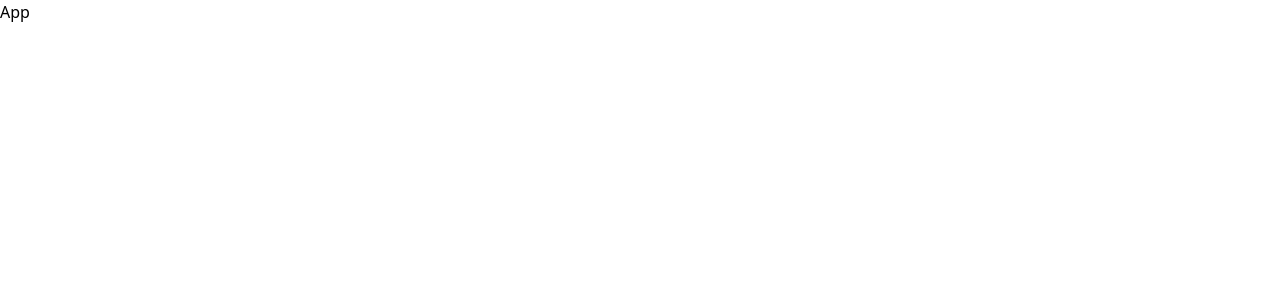
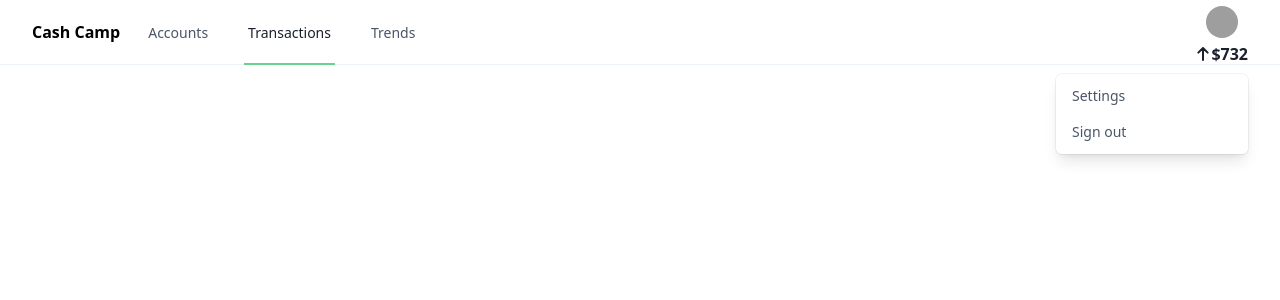
Before and after one commit to rylandking/MERN-Auth-Starter, a React (Create React App) app in the folder client/: page / in a window 1280 px wide. Shown: the top 300 px of the page. Built offline with nearby package versions, Linux system fonts and the light colour scheme; grey boxes are pictures that could not be loaded.

Commit message:
JSX draft of Navbar

```diff
--- a/client/public/index.html
+++ b/client/public/index.html
@@ -15,10 +15,6 @@
   </head>
   <body>
     <noscript>You need to enable JavaScript to run this app.</noscript>
-    <script
-      src="https://cdn.jsdelivr.net/gh/alpinejs/alpine@v2.0.1/dist/alpine.js"
-      defer
-    ></script>
     <div id="root"></div>
   </body>
 </html>
--- a/client/src/App.js
+++ b/client/src/App.js
@@ -1,10 +1,16 @@
 import React, { Fragment } from 'react';
+import { BrowserRouter as Router } from 'react-router-dom';
+import Navbar from './components/layout/Navbar';
 import './App.css';
 
 const App = () => (
-  <Fragment>
-    <h1>App</h1>
-  </Fragment>
+  <Router>
+    <Fragment>
+      <div class='min-h-screen bg-white'>
+        <Navbar />
+      </div>
+    </Fragment>
+  </Router>
 );
 
 export default App;
--- /dev/null
+++ b/client/src/components/layout/Navbar.js
@@ -0,0 +1,187 @@
+import React from 'react';
+import { Link } from 'react-router-dom';
+
+export const Navbar = () => {
+  return (
+    <nav
+      data-todo-x-data='{ open: false }'
+      className='bg-white border-b border-gray-200'
+    >
+      {/* Desktop Nav */}
+      <div className='max-w-7xl mx-auto px-4 sm:px-6 lg:px-8'>
+        <div className='flex justify-between h-16'>
+          <div className='flex'>
+            <div className='flex-shrink-0 flex items-center'>
+              <h1 className='hidden sm:block font-bold text-grey-900 w-auto'>
+                Cash Camp
+              </h1>
+            </div>
+            {/* Mobile Nav Button */}
+            <div className='flex items-center sm:hidden'>
+              <button
+                data-todo-x-data='{ open: true }'
+                className='inline-flex items-center justify-center rounded-md text-gray-900 focus:outline-none focus:text-green-500 transition duration-150 ease-in-out'
+              >
+                <h1 className='block font-bold text-grey-900 w-auto mr-1'>
+                  Cash Camp
+                </h1>
+                <svg
+                  className='h-5 w-5'
+                  stroke='currentColor'
+                  fill='none'
+                  viewBox='0 0 24 24'
+                >
+                  <path
+                    className='inline-flex'
+                    fill-rule='evenodd'
+                    stroke-width='2'
+                    d='M19 9l-7 7-7-7'
+                    clip-rule='evenodd'
+                  />
+                </svg>
+              </button>
+            </div>
+            {/* END - Mobile Nav Button */}
+            <div className='hidden sm:-my-px sm:ml-6 sm:flex'>
+              <Link
+                to='/'
+                className='inline-flex items-center px-1 pt-1 border-b-2 border-transparent text-sm font-medium leading-5 text-gray-700 hover:text-gray-800 hover:border-gray-500 focus:outline-none focus:text-gray-800 focus:border-gray-500 transition duration-150 ease-in-out'
+              >
+                Accounts
+              </Link>
+              <Link
+                to='/'
+                className='ml-8 inline-flex items-center px-1 pt-1 border-b-2 border-green-400 text-sm font-medium leading-5 text-gray-900 focus:outline-none focus:border-green-600 transition duration-150 ease-in-out'
+              >
+                Transactions
+              </Link>
+              <Link
+                to='/'
+                className='ml-8 inline-flex items-center px-1 pt-1 border-b-2 border-transparent text-sm font-medium leading-5 text-gray-700 hover:text-gray-800 hover:border-gray-500 focus:outline-none focus:text-gray-800 focus:border-gray-500 transition duration-150 ease-in-out'
+              >
+                Trends
+              </Link>
+            </div>
+          </div>
+          {/* Profile Stats - Desktop */}
+          <div className='sm:ml-6 sm:flex sm:items-center pt-3 py-1'>
+            <div className='ml-3 relative' x-data='{ open: false }'>
+              <div>
+                <button className='flex text-sm border-transparent rounded-full focus:outline-none focus:border-gray-300 transition duration-150 ease-in-out'>
+                  <div className='flex flex-col items-center text-center'>
+                    <img
+                      className='inline-block h-8 w-8 rounded-full mb-1'
+                      src='https://images.unsplash.com/photo-1505503693641-1926193e8d57?ixlib=rb-1.2.1&ixid=eyJhcHBfaWQiOjEyMDd9&auto=format&fit=facearea&facepad=2&w=256&h=256&q=80'
+                      alt=''
+                    />
+                    <h2 className='hidden text-xl font-bold text-gray-900'>
+                      Matt
+                    </h2>
+                    <h2 className='text-base font-bold text-gray-900 inline-flex'>
+                      <span>
+                        <svg
+                          className='h-4 w-4 mt-1'
+                          fill='none'
+                          viewBox='0 0 24 24'
+                          stroke='currentColor'
+                        >
+                          <path
+                            stroke-linecap='round'
+                            stroke-linejoin='round'
+                            stroke-width='3'
+                            d='M5 10l7-7m0 0l7 7m-7-7v18'
+                          />
+                        </svg>
+                      </span>
+                      $732
+                    </h2>
+                  </div>
+                </button>
+              </div>
+              <div className='origin-top-right absolute right-0 mt-2 w-48 rounded-md shadow-lg'>
+                <div className='py-1 rounded-md bg-white shadow-xs'>
+                  <Link
+                    to='#'
+                    className='block px-4 py-2 text-sm leading-5 text-gray-700 hover:bg-gray-100 focus:outline-none focus:bg-gray-100 transition duration-150 ease-in-out'
+                  >
+                    Settings
+                  </Link>
+                  <Link
+                    to='#'
+                    className='block px-4 py-2 text-sm leading-5 text-gray-700 hover:bg-gray-100 focus:outline-none focus:bg-gray-100 transition duration-150 ease-in-out'
+                  >
+                    Sign out
+                  </Link>
+                </div>
+              </div>
+            </div>
+          </div>
+          {/* Mobile Nav */}
+        </div>
+      </div>
+      <div className='hidden sm:hidden bg-gray-50'>
+        <div className='pt-2 pb-3'>
+          <Link
+            to='#'
+            className='block pl-3 pr-4 py-2 border-l-4 border-transparent text-base font-medium text-gray-600 hover:text-gray-800 hover:bg-gray-50 hover:border-gray-300 focus:outline-none focus:text-gray-800 focus:bg-gray-50 focus:border-gray-300 transition duration-150 ease-in-out'
+          >
+            Accounts
+          </Link>
+          <Link
+            to='#'
+            className='mt-1 block pl-3 pr-4 py-2 border-l-4 border-green-500 text-base font-medium text-green-700 bg-green-50 focus:outline-none focus:text-green-800 focus:bg-green-100 focus:border-green-700 transition duration-150 ease-in-out'
+          >
+            Transactions
+          </Link>
+          <Link
+            to='#'
+            className='mt-1 block pl-3 pr-4 py-2 border-l-4 border-transparent text-base font-medium text-gray-600 hover:text-gray-800 hover:bg-gray-50 hover:border-gray-300 focus:outline-none focus:text-gray-800 focus:bg-gray-50 focus:border-gray-300 transition duration-150 ease-in-out'
+          >
+            Trends
+          </Link>
+        </div>
+        <div className='pt-4 pb-3 border-t border-gray-200'>
+          <div className='flex items-center px-4'>
+            <div className='flex-shrink-0'>
+              <img
+                className='h-10 w-10 rounded-full'
+                src='https://images.unsplash.com/photo-1505503693641-1926193e8d57?ixlib=rb-1.2.1&ixid=eyJhcHBfaWQiOjEyMDd9&auto=format&fit=facearea&facepad=2&w=256&h=256&q=80'
+                alt=''
+              />
+            </div>
+            <div className='ml-3'>
+              <div className='text-base font-medium leading-6 text-gray-800'>
+                Matt DiRocco
+              </div>
+              <div className='text-sm font-medium leading-5 text-gray-500'>
+                matt@dirocco.com
+              </div>
+            </div>
+          </div>
+          <div className='mt-3'>
+            <Link
+              to='#'
+              className='block px-4 py-2 text-base font-medium text-gray-500 hover:text-gray-800 hover:bg-gray-100 focus:outline-none focus:text-gray-800 focus:bg-gray-100 transition duration-150 ease-in-out'
+            >
+              Your Profile
+            </Link>
+            <Link
+              to='#'
+              className='mt-1 block px-4 py-2 text-base font-medium text-gray-500 hover:text-gray-800 hover:bg-gray-100 focus:outline-none focus:text-gray-800 focus:bg-gray-100 transition duration-150 ease-in-out'
+            >
+              Settings
+            </Link>
+            <Link
+              to='#'
+              className='mt-1 block px-4 py-2 text-base font-medium text-gray-500 hover:text-gray-800 hover:bg-gray-100 focus:outline-none focus:text-gray-800 focus:bg-gray-100 transition duration-150 ease-in-out'
+            >
+              Sign out
+            </Link>
+          </div>
+        </div>
+      </div>
+    </nav>
+  );
+};
+
+export default Navbar;
--- a/client/src/index.js
+++ b/client/src/index.js
@@ -1,7 +1,6 @@
 import React from 'react';
 import ReactDOM from 'react-dom';
 import './index.css';
-import 'alpinejs';
 import App from './App';
 
 ReactDOM.render(
```
Also changed, not shown: client/src/components/layout/Landing.js (added).
